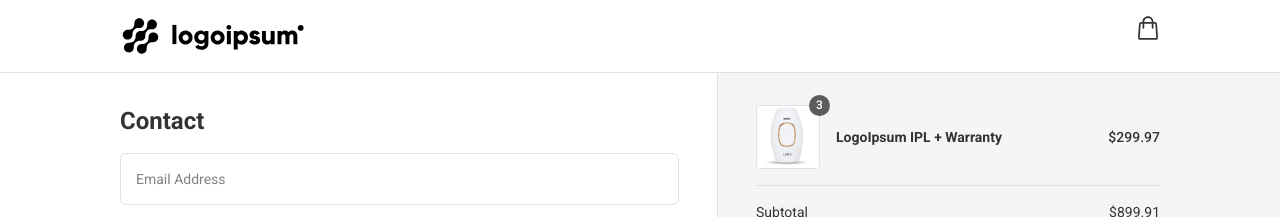
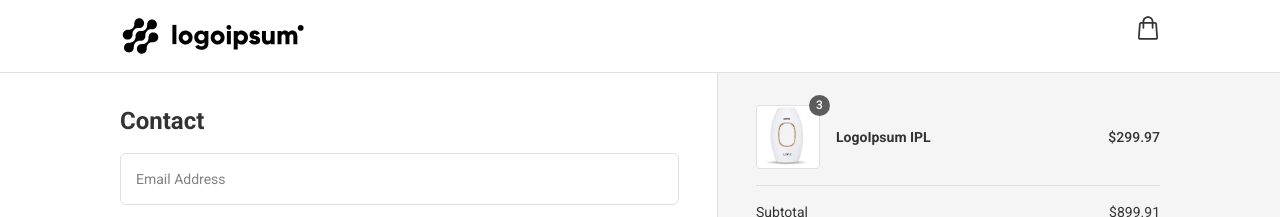
Before and after one commit to pocketful/Checkout, a React (Vite) app: page / in a window 1280 px wide. Shown: the top 217 px of the page. Built offline with nearby package versions, Linux system fonts and the light colour scheme.

Commit message:
add OrderContext

```diff
--- a/src/components/pages/CheckoutPage/Summary/Summary.module.scss
+++ b/src/components/pages/CheckoutPage/Summary/Summary.module.scss
@@ -131,8 +131,7 @@
   @include for(ScreenMD) {
     padding-bottom: 24px;
 
-    button,
-    .warranty {
+    button {
       display: none;
     }
 
--- a/src/components/pages/CheckoutPage/Summary/Summary.tsx
+++ b/src/components/pages/CheckoutPage/Summary/Summary.tsx
@@ -3,6 +3,7 @@ import arrowDown from '@/assets/UI/arrow-down.svg'
 import { Product } from '@/data/product'
 import style from './Summary.module.scss'
 import { useProductPricing } from '@/hooks/useProductPricing'
+import { useOrderContext } from '@/context/OrderContext'
 
 interface SummaryProps {
   product: Product
@@ -12,6 +13,7 @@ const Summary = ({ product }: SummaryProps) => {
   const { title, price, quantity, currency, image } = product
 
   const [isExpanded, setIsExpanded] = useState<boolean>(false)
+  const { warranty } = useOrderContext()
 
   const { formattedPrice, formattedSubtotal, formattedTotal } = useProductPricing({
     price,
@@ -42,7 +44,10 @@ const Summary = ({ product }: SummaryProps) => {
               ></img>
               <span className={style.productAmount}>{quantity}</span>
             </div>
-            <div className={style.productName}>{title} + Warranty</div>
+            <div className={style.productName}>
+              {title}
+              {warranty && <span className={style.warranty}> + Warranty</span>}
+            </div>
             <span className={style.price}>{formattedPrice}</span>
           </article>
         </div>
--- /dev/null
+++ b/src/context/OrderContext.tsx
@@ -0,0 +1,20 @@
+import { createContext, useContext, ReactNode, useState } from 'react'
+
+interface OrderContextProps {
+  warranty: boolean
+  setWarranty: (value: boolean) => void
+}
+
+const OrderContext = createContext<OrderContextProps | undefined>(undefined)
+
+export const useOrderContext = () => {
+  const context = useContext(OrderContext)
+  if (!context) throw new Error('useOrderContext must be used within OrderProvider')
+  return context
+}
+
+export const OrderProvider = ({ children }: { children: ReactNode }) => {
+  const [warranty, setWarranty] = useState<boolean>(false)
+
+  return <OrderContext.Provider value={{ warranty, setWarranty }}>{children}</OrderContext.Provider>
+}
--- a/src/main.tsx
+++ b/src/main.tsx
@@ -1,9 +1,12 @@
 import ReactDOM from 'react-dom/client'
 import CheckoutPage from './components/pages/CheckoutPage/CheckoutPage'
 import '@/styles/global.scss'
+import { OrderProvider } from './context/OrderContext'
 
 ReactDOM.createRoot(document.getElementById('root')!).render(
   // <React.StrictMode>
-  <CheckoutPage />,
+  <OrderProvider>
+    <CheckoutPage />
+  </OrderProvider>,
   // </React.StrictMode>,
 )
```
